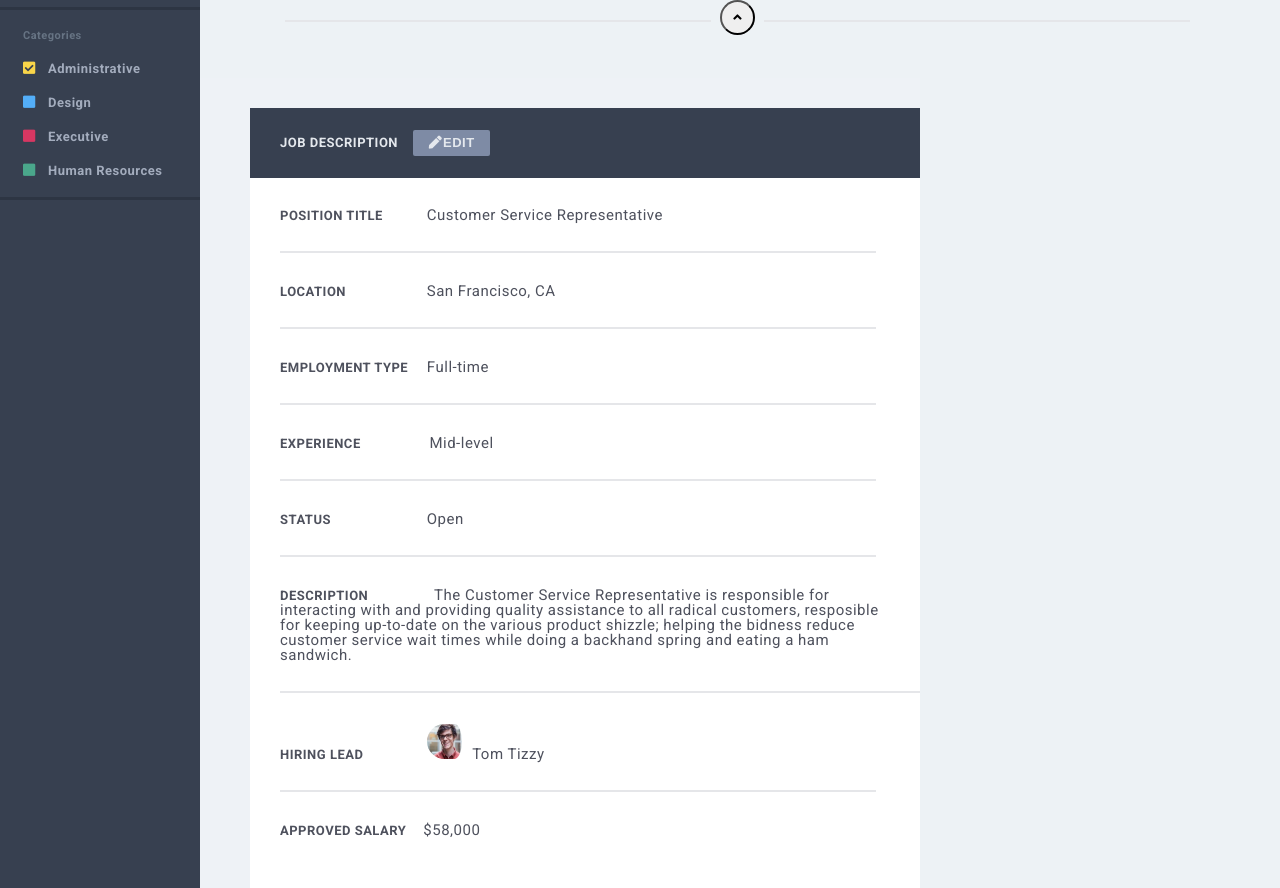
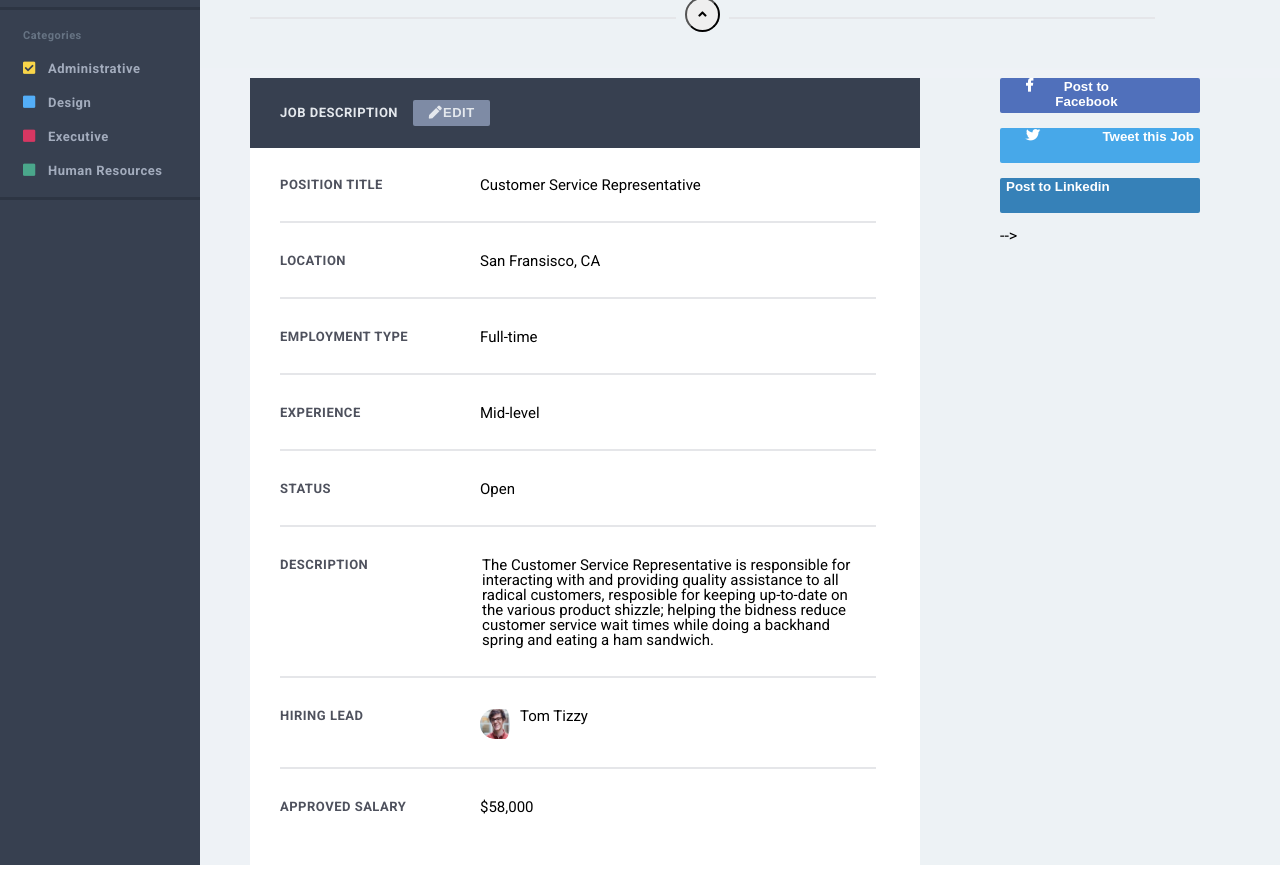
Before and after one commit to ashleylevi/al-comp-challenge-3, a plain HTML site: page index.html in a window 1280 px wide. Shown: the part 600-1488 px from the top of the page. After the commit the page ends 1465 px from the top, so only its background shows below. Drawn offline with Linux system fonts and the light colour scheme.

Commit message:
Finished job-description section

```diff
--- a/index.html
+++ b/index.html
@@ -153,32 +153,70 @@
         </div>
       </section>
     <main class="job-posting">
-
       <div class="description-title">
         <h1>JOB DESCRIPTION</h1>
         <button class="description-button"><i class="fas fa-pen description-pen"></i>EDIT</button>
       </div>
-      <div class="job-properties">
-      <p id="pos-title">POSITION TITLE <span class="job-span">Customer Service Representative</span></p>
+      <div class="job-container">
+        <div id="job-div">
+          <p class="title">POSITION TITLE</p>
+          <p class="job-description">Customer Service Representative</p>
+        </div>
         <hr class="job-hr">
-      <p>LOCATION <span class="job-span two">San Francisco, CA</span></p>
+        <div class="job-div">
+          <p class="title">LOCATION</p>
+          <p class="job-description">San Fransisco, CA</p>
+        </div>
         <hr class="job-hr">
-      <p>EMPLOYMENT TYPE <span class="job-span three">Full-time</span></p>
+        <div class="job-div">
+          <p class="title">EMPLOYMENT TYPE</p>
+          <p class="job-description">Full-time</p>
+        </div>
         <hr class="job-hr">
-      <p>EXPERIENCE <span class="job-span four">Mid-level</span></p>
+        <div class="job-div">
+          <p class="title">EXPERIENCE</p>
+          <p class="job-description">Mid-level</p>
+        </div>
         <hr class="job-hr">
-      <p>STATUS <span class="job-span five">Open</span></p>
+        <div class="job-div">
+          <p class="title">STATUS</p>
+          <p class="job-description">Open</p>
+        </div>
         <hr class="job-hr">
-      <p>DESCRIPTION <span class="job-span six">The Customer Service Representative is responsible for interacting with and providing quality assistance to all radical customers, resposible for keeping up-to-date on the various product shizzle; helping the bidness reduce customer service wait times while doing a backhand spring and eating a ham sandwich.</span></p>
-      <hr class="job-hr seven">
+        <div class="job-div">
+          <p id="desc-title" class="title">DESCRIPTION</p>
+          <p id="job-desc" class="job-description">The Customer Service Representative is responsible for interacting with and providing quality assistance to all radical customers, resposible for keeping up-to-date on the various product shizzle; helping the bidness reduce customer service wait times while doing a backhand spring and eating a ham sandwich.</p>
+        </div>
+        <hr class="job-hr">
+        <div class="job-div">
+          <p class="title">HIRING LEAD</p>
+          <img src="lead.png"class="lead"><p class="job-description">Tom Tizzy</p>
+        </div>
+        <hr class="job-hr">
+        <div class="job-div">
+          <p class="title">APPROVED SALARY</p>
+          <p class="job-description">$58,000</p>
+        </div>
+
+
+
+
+
+      <!-- <hr class="job-hr seven">
       <p>HIRING LEAD <span class="job-span seven"><img src="lead.png"class="lead">Tom Tizzy</span></p>
       <hr class="job-hr">
-      <p>APPROVED SALARY<span class="job-span eight">$58,000</span></p>
-
+      <p>APPROVED SALARY<span class="job-span eight">$58,000</span></p> -->
     </div>
-
   </main>
     <aside>
+      <div class="social-container">
+        <div class="social-buttons">
+        <button class="aside-button facebook"><i class="fab fa-facebook-f"></i>Post to Facebook</button>
+        <button class="aside-button twitter"><i class="fab fa-twitter"></i>Tweet this Job</button>
+        <button class="aside-button linkedin">Post to Linkedin</button>
+
+        </div> -->
+      </div>
     </aside>
   </main>
 </body>
--- a/styles.css
+++ b/styles.css
@@ -259,7 +259,7 @@ h1 {
 .article-nav {
   display: flex;
   justify-content: space-between;
-  padding: 15px 230px 0px 40px;
+  padding: 20px 230px 0px 40px;
   color: rgb(156, 163, 174);
   font-size: 13px;
   font-weight: 700;
@@ -454,11 +454,11 @@ hr {
 }
 
 .left {
-  margin: 3px 5px 0 75px;
+  margin: 3px 5px 0 40px;
 }
 
 .right {
-  margin: 3px 75px 0 5px;
+  margin: 3px 45px 0 5px;
 }
 
 .arrow-button {
@@ -468,7 +468,7 @@ hr {
 
 }
 
-/*main section for job posting*/
+/*container for entire job posting*/
 .job-posting {
   display: grid;
   font-family: 'Roboto', sans-serif;
@@ -477,7 +477,7 @@ hr {
   "properties properties";
   grid-template-columns: 1fr;
   grid-template-rows: 70px 1fr;
-  margin: 30px 0 0 50px;
+  margin: 10px 0 0 50px;
 }
 
 .description-title {
@@ -518,24 +518,37 @@ hr {
   letter-spacing: .5px;
 }
 
-/*left side of job posting*/
-.job-properties {
+/*container for the titles & description*/
+.job-container {
   grid-area: properties;
   background-color: #FFF;
   padding: 30px;
 }
 
-#pos-title {
-  padding-top: 0px;
+#job-div {
+  display: flex;
+  padding-top: 0;
+  padding-bottom: 20px;
 }
 
-.job-properties p {
+/*container div for each job property and value*/
+.job-div {
+  display: flex;
+  padding-top: 20px;
+  padding-bottom: 20px;
+  padding-right: 80px;
+
+}
+
+/*left side of job posting*/
+.title {
   color: rgb(78, 81, 93);
   font-size: 13px;
   letter-spacing: .5px;
   font-weight: 700;
-  padding: 20px 50px 20px 0;
+  /*padding: 20px 50px 20px 0;*/
   overflow-wrap: break-word;
+  width: 200px;
 
 }
 
@@ -547,52 +560,68 @@ hr {
 }
 
 /*right side of job posting*/
-
-.job-span {
+.job-description {
   font-weight: 400;
   font-size: 15px;
-  padding-left: 40px;
-  margin-right: 40px;
   overflow-wrap: break-word;
 
 }
 
-.two {
-  padding-left: 77px;
-}
-
-.three {
-  padding-left: 15px;
-}
-
-.four {
-  padding-left: 65px;
-}
-
-.five {
-  padding-left: 92px;
-}
-
-.six {
-  padding-left: 62px;
-
-}
-.seven {
-  padding-left: 60px;
-
-}
-.eight {
-  padding-left: 17px;
-}
-
 .lead{
-  width: 35px;
-  height: 35px;
+  width: 30px;
+  height: 30px;
   border-radius: 50px;
   padding-right: 10px;
 }
 
+#desc-title {
+  width: 500px;
+  margin-right: 110px;
+}
+
+
+
+
+/*right side oF job description grid*/
 aside {
   grid-area: aside;
   background-color: rgb(237 242 245);
+  display: flex;
+  flex-direction: column;
+  align-items: center;
+  padding-left: 0px;
+  margin-top: 10px
+
 }
+
+.aside-button {
+  width: 200px;
+  height: 35px;
+  color: #FFF;
+  border: none;
+  outline-width: 0;
+  font-weight: 700;
+  border-radius: 2px;
+  margin-bottom: 15px;
+  display: flex;
+  flex-direction: row;
+  justify-content: space-between;
+}
+
+.facebook {
+  background-color: rgb(80 112 187);
+  padding-right: 60px;
+
+}
+
+.twitter {
+  background-color: rgb(71 168 233);
+}
+
+.linkedin {
+  background-color: rgb(54 129 184);
+}
+
+.fa-facebook-f, .fa-twitter, .fa-linkedin {
+ padding-left: 20px;
+}
```
Lines whose indentation alone changed are shown as unchanged.
